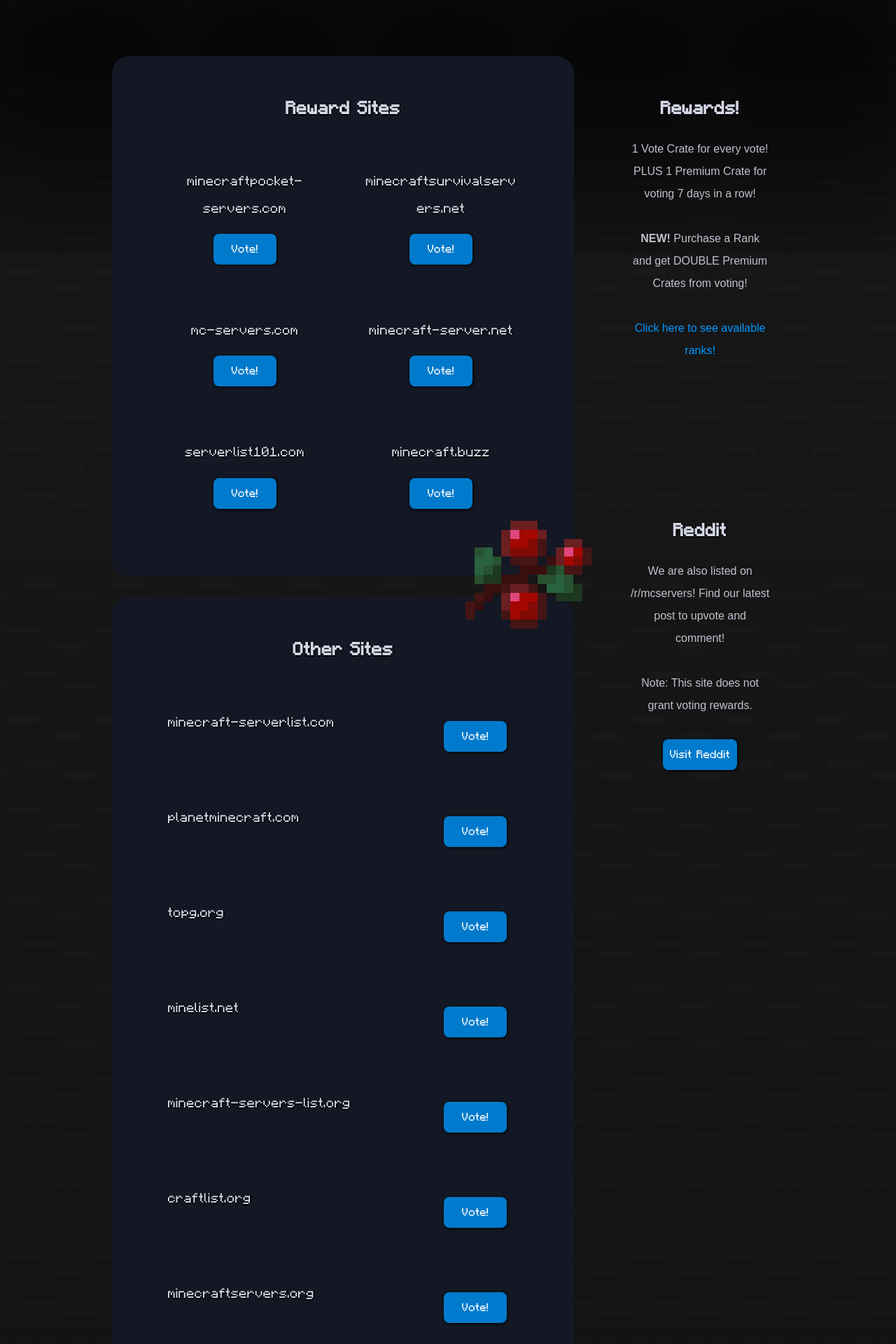
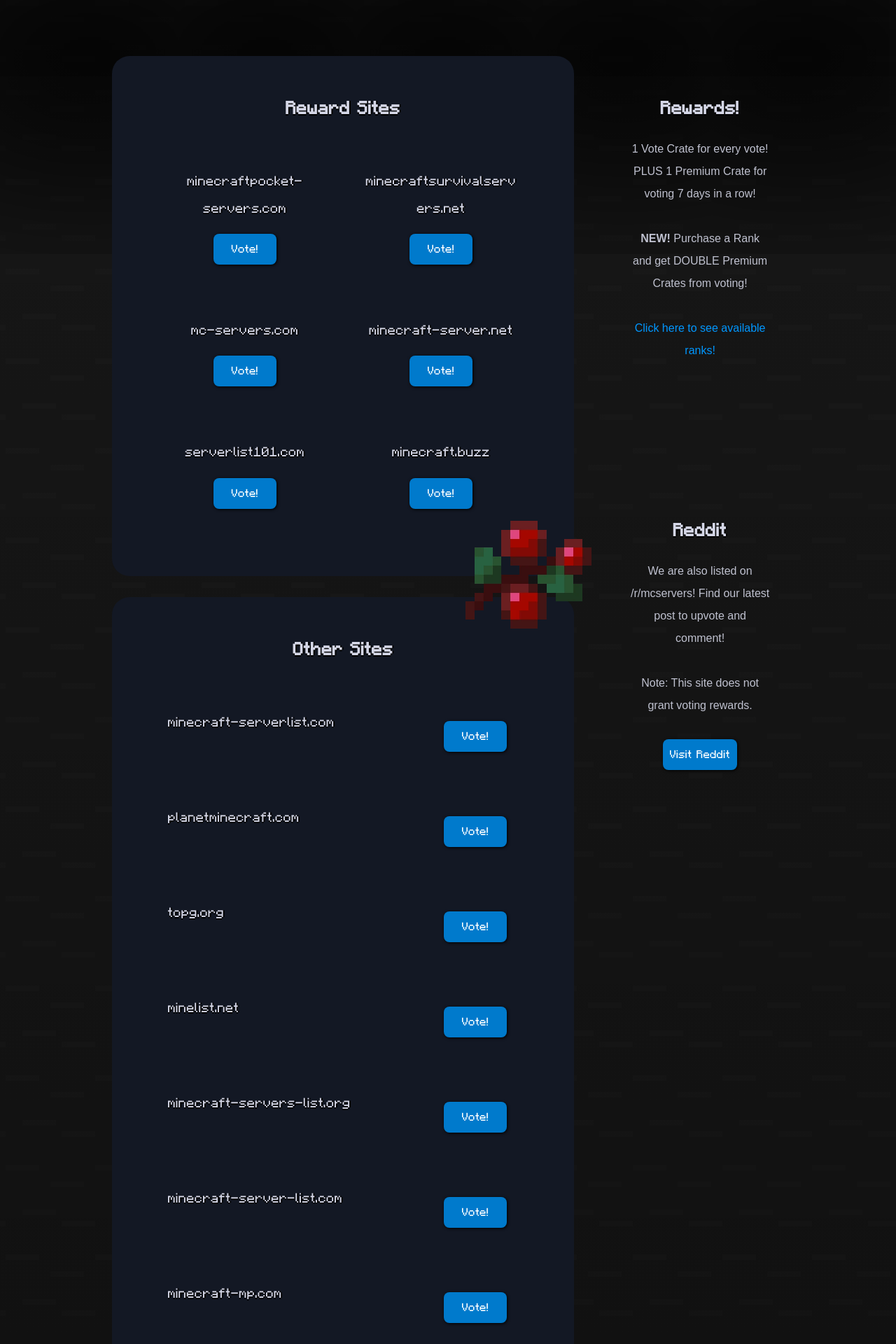
Before and after one commit to newlandsmc/semivanilla-website, a PHP site: page /vote/ in a window 1280 px wide. Shown: the part 400-2320 px from the top of the page at 70% size. Run offline with PHP 8.4, Linux system fonts and the light colour scheme.

Commit message:
sync remote

```diff
--- a/content/assets/css/main.css
+++ b/content/assets/css/main.css
@@ -485,7 +485,7 @@ button:hover {
   line-height: 1.5;
   padding: 10px 30px;
   border-radius: 1000px;
-  background-color: rgb(0 0 0 / 35%);
+  background-color: rgb(0 0 0 / 45%);
   display: inline-block;
   color: var(--content);
   text-shadow: 0 2px black, 2px 0 black;
--- a/content/claiming/index.php
+++ b/content/claiming/index.php
@@ -49,9 +49,9 @@ make sure you only trust people you know. We are not responsible for players abu
           <section>
             <h3>Limits</h3>
             <p>New players will start with 1000 "claim blocks". Each "claim block" allows you to add 1 block to your claim size (only counting length and width - remember claims dont count height!).</p>
-            <p>You will earn an additional 1000 claim blocks for every mining level you unlock. This means at maximum mining level (mining level 97) you will be able to claim up to 98,000 blocks.</p>
-            <p>If you need additional claim blocks, you can ask a staff member for more. We will provide more on a case-by-case basis.</p>
-            <p>You can create up to 3 separate claims. Your "claim blocks" limit is shared between all of your claims.</p>
+            <p>You will earn an additional 100 claim blocks for every hour of play time, up to a maximum of 100000 claim blocks.</p>
+            <p>You can purchase more claim blocks in the <a href="https://semivanilla.tebex.io/">donation store</a>. Premium ranks come with bonus claim blocks, up to a maximum of 500,000 bonus claim blocks. These stack on top of your accrued claim blocks from playtime. <a href="https://semivanilla.tebex.io/category/ranks">Click here to learn more</a>.</p>
+            <p>You can create up to 3 separate claims by default (premium ranks can also increase this limit). Your "claim blocks" limit is shared between all of your claims.</p>
           </section>
         </div>
         <div>
--- a/content/vote/index.php
+++ b/content/vote/index.php
@@ -84,7 +84,7 @@
       <div class="sub-title" style="background-image: linear-gradient(rgba(0, 0, 0, 0.1), rgba(0, 0, 0, 0.1)), url(/assets/images/vote-title.webp); background-position: 50% 45%;">
         <div>
           <h1>Vote Daily!</h1>
-          <h2>Help SemiVanilla Grow!</h2>
+          <h2>Help us grow and get rewarded!</h2>
         </div>
       </div>
       <div class="content">
@@ -152,48 +152,12 @@
               <a href="https://www.minecraft-servers-list.org/index.php?a=in&u=semivanilla_mc" target="_blank"><button type="button" id="vote10" onclick="buttonClicked('vote10')">Vote!</button></a>
             </div>
             <div>
-              <h4>craftlist.org</h4>
-              <a href="https://craftlist.org/semivanilla" target="_blank"><button type="button" id="vote11" onclick="buttonClicked('vote11')">Vote!</button></a>
-            </div>
-            <div>
-              <h4>minecraftservers.org</h4>
-              <a href="https://minecraftservers.org/vote/648585" target="_blank"><button type="button" id="vote12" onclick="buttonClicked('vote12')">Vote!</button></a>
-            </div>
-            <div>
               <h4>minecraft-server-list.com</h4>
               <a href="https://minecraft-server-list.com/server/495151/vote/" target="_blank"><button type="button" id="vote13" onclick="buttonClicked('vote13')">Vote!</button></a>
             </div>
             <div>
-              <h4>topminecraftservers.org</h4>
-              <a href="https://topminecraftservers.org/vote/32744" target="_blank"><button type="button" id="vote14" onclick="buttonClicked('vote14')">Vote!</button></a>
-            </div>
-            <div>
               <h4>minecraft-mp.com</h4>
               <a href="https://minecraft-mp.com/server/317314/vote/" target="_blank"><button type="button" id="vote15" onclick="buttonClicked('vote15')">Vote!</button></a>
-            </div>
-            <div>
-              <h4>best-minecraft-servers.co</h4>
-              <a href="https://best-minecraft-servers.co/server-semivanilla-survival.14975/vote" target="_blank"><button type="button" id="vote16" onclick="buttonClicked('vote16')">Vote!</button></a>
-            </div>
-            <div>
-              <h4>minecraft-server-list.co</h4>
-              <a href="https://minecraft-server-list.co/server/semivanilla-survival/vote/" target="_blank"><button type="button" id="vote17" onclick="buttonClicked('vote17')">Vote!</button></a>
-            </div>
-            <div>
-              <h4>minecraft.menu</h4>
-              <a href="https://minecraft.menu/server-semivanilla-survival.1729/vote" target="_blank"><button type="button" id="vote18" onclick="buttonClicked('vote18')">Vote!</button></a>
-            </div>
-            <div>
-              <h4>minecraftlist.org</h4>
-              <a href="https://minecraftlist.org/vote/27787" target="_blank"><button type="button" id="vote19" onclick="buttonClicked('vote19')">Vote!</button></a>
-            </div>
-            <div>
-              <h4>mclike.com</h4>
-              <a href="https://mclike.com/vote-192332" target="_blank"><button type="button" id="vote20" onclick="buttonClicked('vote20')">Vote!</button></a>
-            </div>
-            <div>
-              <h4>servertilt.com</h4>
-              <a href="https://www.servertilt.com/server/semivanilla-survival.198783/vote" target="_blank"><button type="button" id="vote21" onclick="buttonClicked('vote21')">Vote!</button></a>
             </div>
           </section>
           <!-- <section class="center">
```
Also changed, not shown: content/rules/index.php (+6 -8 lines), content/assets/images/landing-title.webp, content/assets/images/promo-card.jpg, content/assets/images/rules-title.webp.
